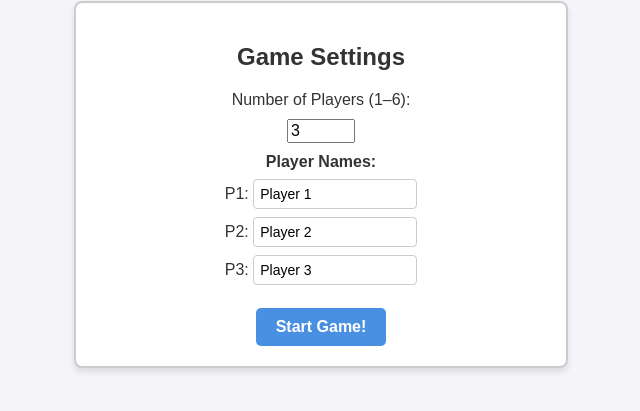
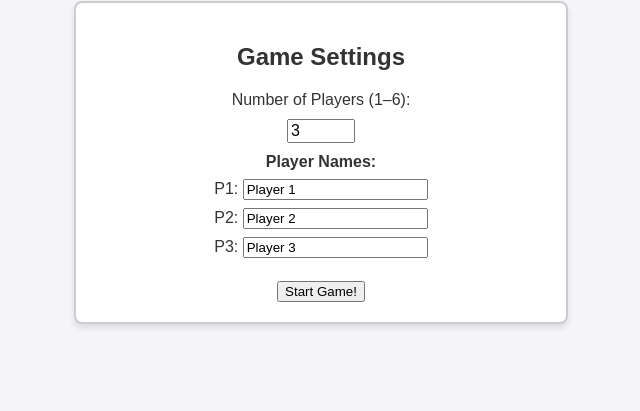
Before and after one commit to pelrana/Sort-game, a plain HTML site: page index.html in a window 1280 px wide. Shown: the part 99-510 px from the top of the page, without its empty margins (319-959 px from the left). Drawn offline with Linux system fonts and the light colour scheme.

Commit message:
Add files via upload

```diff
--- a/style.css
+++ b/style.css
@@ -60,17 +60,6 @@ body {
   transform: translateY(-3px);
 }
 
-button {
-  padding: 10px 20px;
-  font-size: 16px;
-  cursor: pointer;
-  border-radius: 5px;
-  border: none;
-  background-color: #4a90e2;
-  color: white;
-  font-weight: bold;
-}
-
 button:hover {
   background-color: #357abd;
 }
@@ -78,13 +67,3 @@ button:hover {
 .name-input-row {
   margin: 8px 0;
 }
-
-.name-input-row input {
-  padding: 6px;
-  font-size: 14px;
-  border: 1px solid #ccc;
-  border-radius: 4px;
-  width: 150px;
-  background-color: #fff;
-  cursor: text;
-}
```
